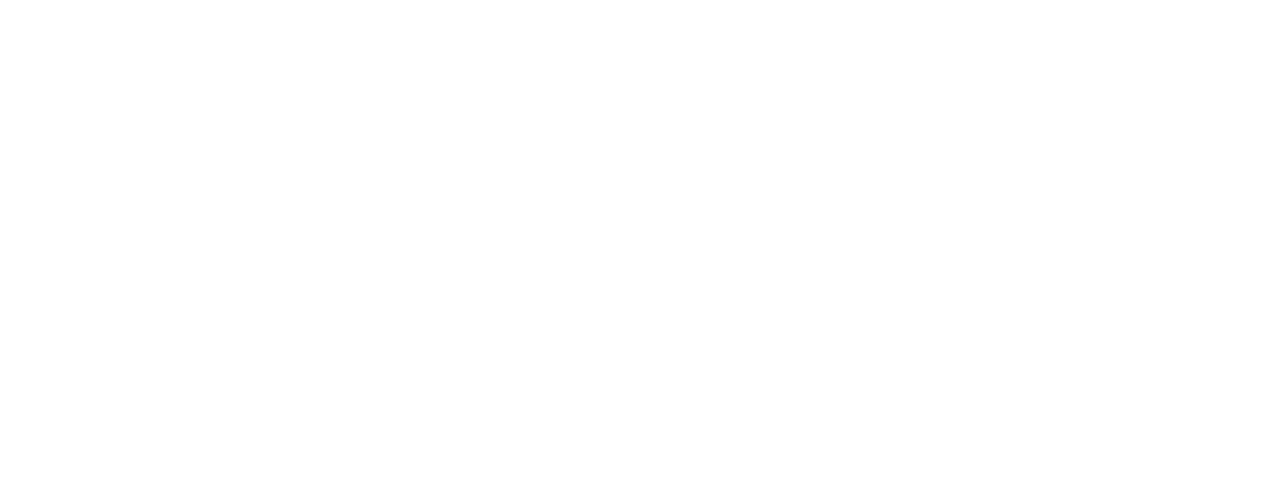
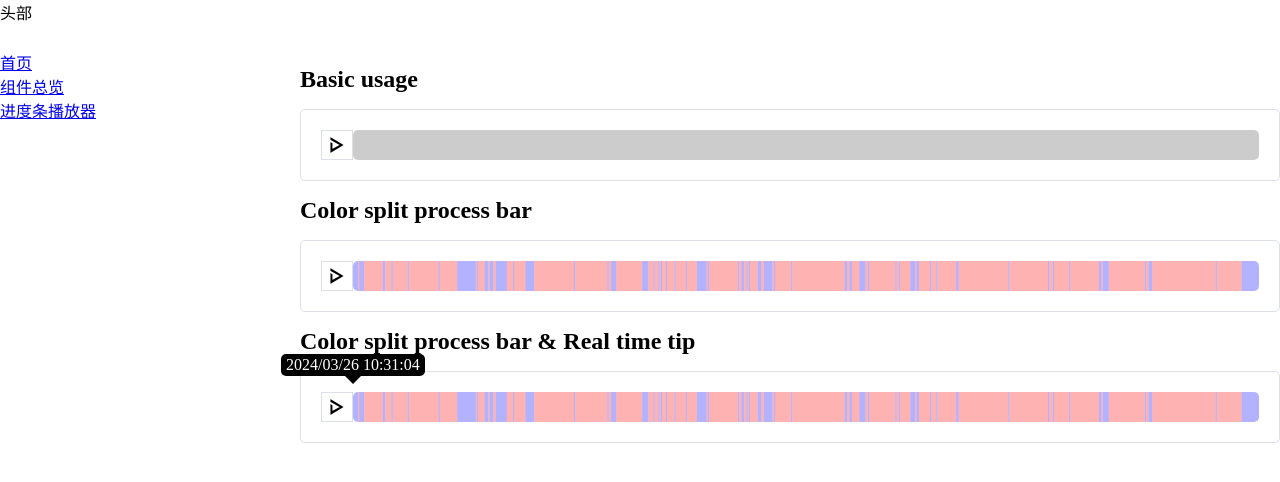
Before and after one commit to yeminxuan/vue-progress-bar-player, a Vue app: page /progress-bar-player in a window 1280 px wide. Before the commit this address had no page. Shown: the top 482 px of the page. Built offline with nearby package versions, Linux system fonts and the light colour scheme.

Commit message:
feat(progress bar player): :sparkles: update example

```diff
--- a/src/components/common/layout/menu.vue
+++ b/src/components/common/layout/menu.vue
@@ -1,7 +1,14 @@
 <template>
   <div id="menu">
     <ul>
-      <li v-for="(item,index) in routerList" :key="index"><router-link :to="item.to">{{ item.name_zh }}</router-link></li>
+      <li
+        v-for="(item,index) in routerList"
+        :key="index"
+      >
+        <router-link :to="item.to">
+          {{ item.name_zh }}
+        </router-link>
+      </li>
     </ul>
   </div>
 </template>
@@ -17,8 +24,8 @@ const routerList = ref([
     to: "/overview",
   },
   {
-    name_zh: '颜色切割进度条',
-    to: "/colorSplitProgressBar",
+    name_zh: '进度条播放器',
+    to: "/progress-bar-player",
   },
 ]);
 </script>
--- a/src/packages/colorSplitProgressBar/index.vue
+++ b/src/packages/colorSplitProgressBar/index.vue
@@ -37,7 +37,7 @@
         class="color-split-progress-bar-fill"
         :style="{
           width: procentage + '%',
-          background: isSplit ? 'none' : '#409eff',
+          background: isSplit ? 'none' : progressFillColor,
           transition: isPlay
             ? `width ${
               remainingTime == -1 ? duration / 1000 : remainingTime / 1000
@@ -90,14 +90,16 @@ interface SplitFieldsConfig {
   min: number;
 }
 interface Props {
-  hasRealTimeTipBox: boolean;
   data: any;
   duration: number;
+  progressFillColor?: string;
   isSplit?: boolean;
   splitConfig?: SplitConfig;
   splitFieldsConfig?: SplitFieldsConfig;
+  hasRealTimeTipBox?: boolean;
 }
 const props = withDefaults(defineProps<Props>(), {
+  progressFillColor: "#409eff",
   hasRealTimeTipBox: false,
   data: () => [],
   duration: 1000,
--- a/src/router/index.ts
+++ b/src/router/index.ts
@@ -27,7 +27,7 @@ const routes: Array<RouteRecordRaw> = [
       },
 
       {
-        path: "colorSplitProgressBar",
+        path: "progress-bar-player",
         components: {
           main: () => import("@views/colorSplitProgressBar.vue"),
         },
--- a/src/views/colorSplitProgressBar.vue
+++ b/src/views/colorSplitProgressBar.vue
@@ -8,17 +8,7 @@
         v-if="splitProgressData.length > 0"
         ref="ColorSplitProcessBarRef"
         :data="splitProgressData"
-        :has-real-time-tip-box="false"
         :duration="100"
-        :is-split="true"
-        :split-config="{
-          splitFields: 'speed',
-          inRangeColor: 'blue',
-          outRangeColor: 'red',
-          inRangeBacColor: 'rgba(0,0,255,0.3)',
-          outRangeBacColor: 'rgba(255,0,0,0.3)',
-        }"
-        :split-fields-config="{ max: 10, min: 0 }"
       >
         <template #play>
           <i
@@ -44,14 +34,13 @@
       </ColorSplitProcessBar>
     </Example>
     <Example
-      title="Has real time tip box"
+      title="Color split process bar"
       class="color-split-progress"
     >
       <ColorSplitProcessBar
         v-if="splitProgressData.length > 0"
         ref="ColorSplitProcessBarRef1"
         :data="splitProgressData"
-        :has-real-time-tip-box="true"
         :duration="100"
         :is-split="true"
         :split-config="{
@@ -62,8 +51,6 @@
           outRangeBacColor: 'rgba(255,0,0,0.3)',
         }"
         :split-fields-config="{ max: 10, min: 0 }"
-        @handle-play="handleHasTipPlay"
-        @skip-progress="skipHasTipProgress"
       >
         <template #play>
           <i
@@ -88,6 +75,51 @@
         </template>
       </ColorSplitProcessBar>
     </Example>
+    <Example
+      title="Color split process bar & Real time tip"
+      class="color-split-progress"
+    >
+      <ColorSplitProcessBar
+        v-if="splitProgressData.length > 0"
+        ref="ColorSplitProcessBarRef2"
+        :data="splitProgressData"
+        :has-real-time-tip-box="true"
+        :duration="100"
+        :is-split="true"
+        :split-config="{
+          splitFields: 'speed',
+          inRangeColor: 'blue',
+          outRangeColor: 'red',
+          inRangeBacColor: 'rgba(0,0,255,0.3)',
+          outRangeBacColor: 'rgba(255,0,0,0.3)',
+        }"
+        :split-fields-config="{ max: 10, min: 0 }"
+        @handle-play="handleHasTipPlay"
+        @skip-progress="skipHasTipProgress"
+      >
+        <template #play>
+          <i
+            class="iconfont icon-bofang"
+            @click="ColorSplitProcessBarRef2.play()"
+          />
+        </template>
+        <template #pause>
+          <i
+            class="iconfont icon-zanting"
+            @click="ColorSplitProcessBarRef2.pause()"
+          />
+        </template>
+        <template #refresh>
+          <i
+            class="iconfont icon-zhongzhi"
+            @click="ColorSplitProcessBarRef2.refresh()"
+          />
+        </template>
+        <template #currentTip>
+          {{ currentDate }}
+        </template>
+      </ColorSplitProcessBar>
+    </Example>
   </div>
 </template>
 <script setup lang="ts">
@@ -101,6 +133,7 @@ const currentDate = ref(
 );
 const ColorSplitProcessBarRef = ref();
 const ColorSplitProcessBarRef1 = ref();
+const ColorSplitProcessBarRef2 = ref();
 const handleHasTipPlay = (item: any) => {
   console.log(item);
 
```
